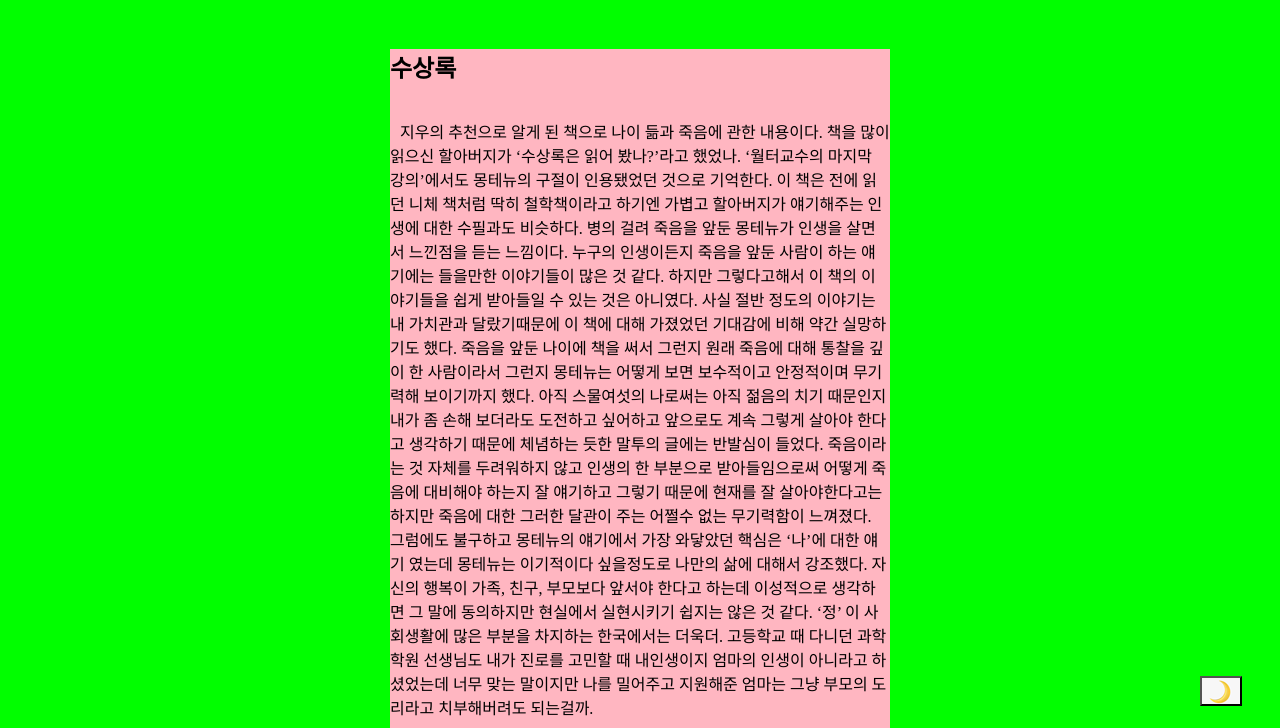
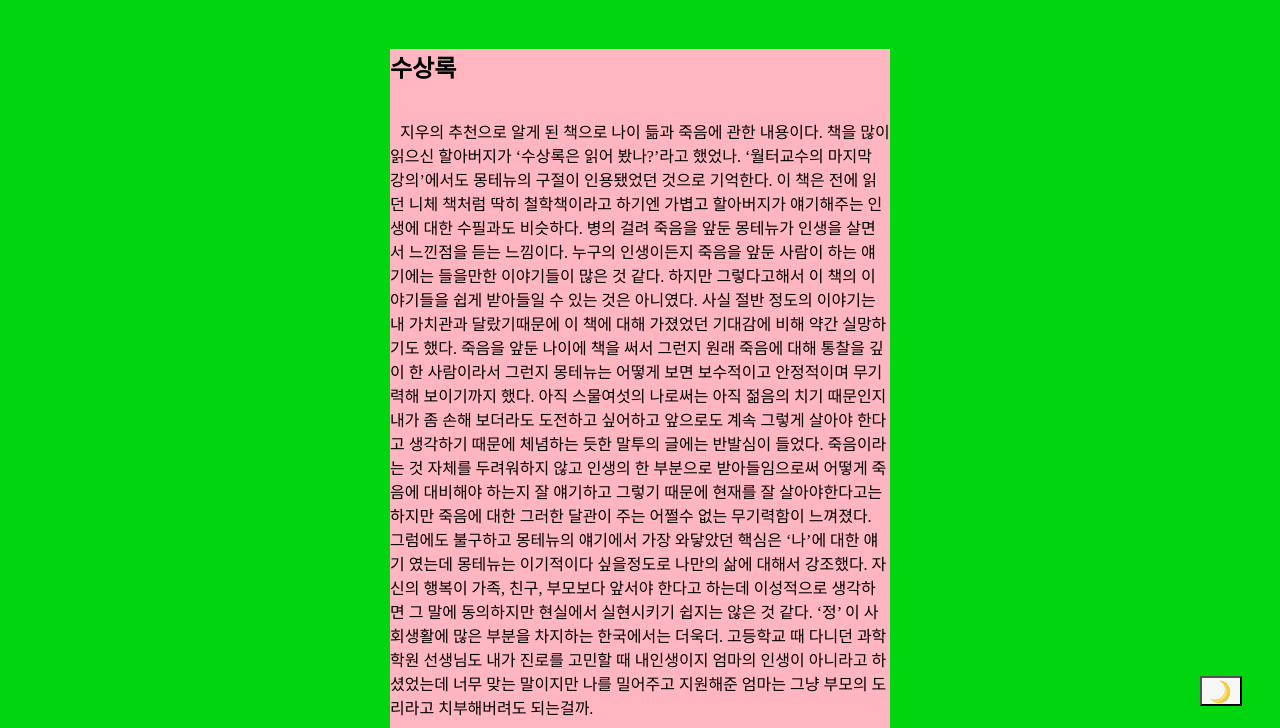
Before and after one commit to jaehyeogi/jaehyeogi.github.io, a plain HTML site: page mon.html in a window 1280 px wide. Shown: the part 70-798 px from the top of the page. Drawn offline with nearby package versions, Linux system fonts and the light colour scheme.

Commit message:
Update mon.html

```diff
--- a/mon.html
+++ b/mon.html
@@ -35,7 +35,7 @@
  <div class="nav-is"  style="padding-right:30px"><a href = "is.html" title="soon">is</a></div>
 </div>
 </div>
-<body style="background-color:#01FE00">
+<body style="background-color:#00D50F">
   <div class="text" style="margin:5% auto; width:500px; text-align:left; background-color:lightpink;">
   <h2 style="padding-bottom:15px;">수상록</h2>
   <p style="padding-bottom:12px; text-indent : 2%;">
```
